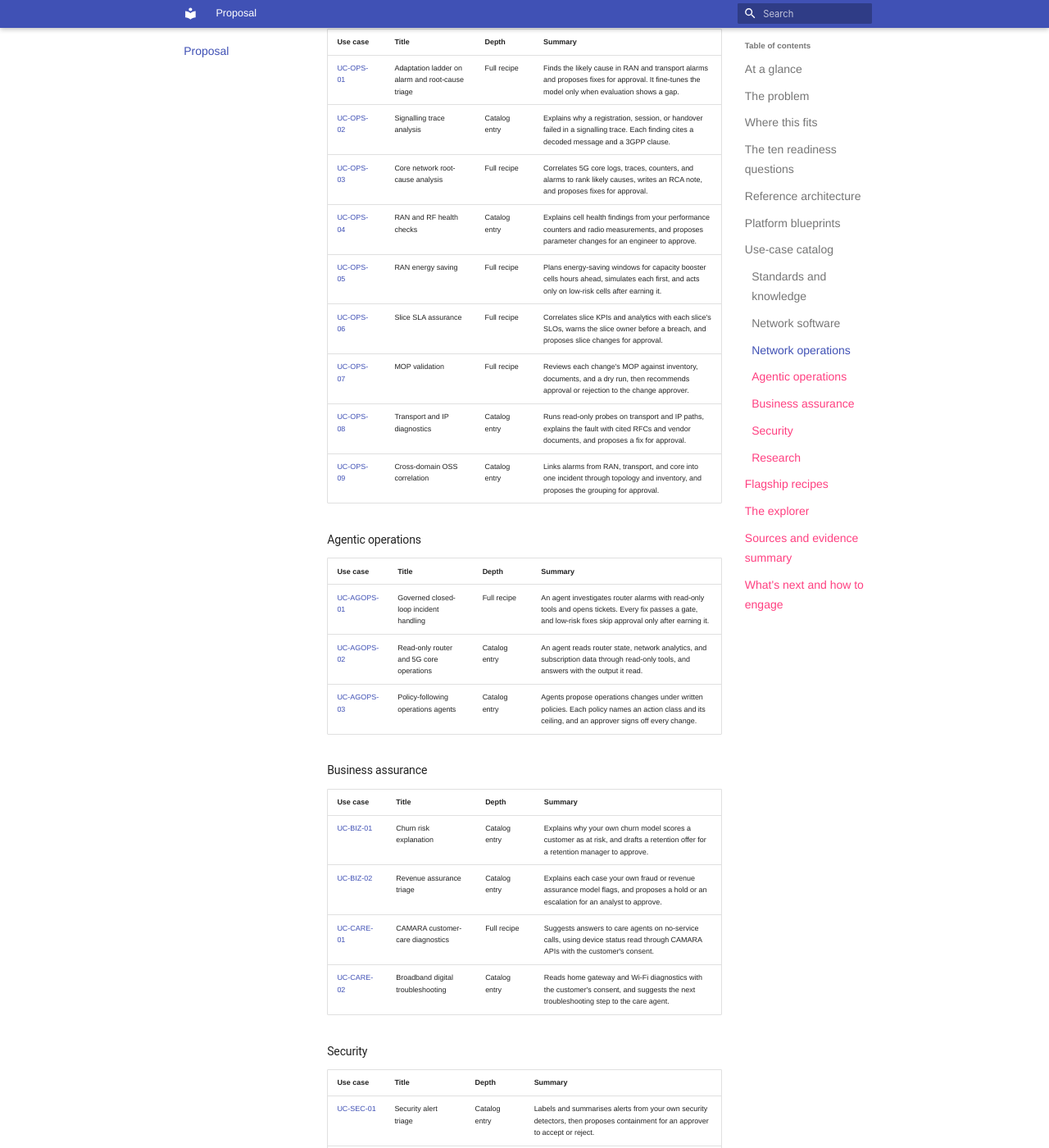
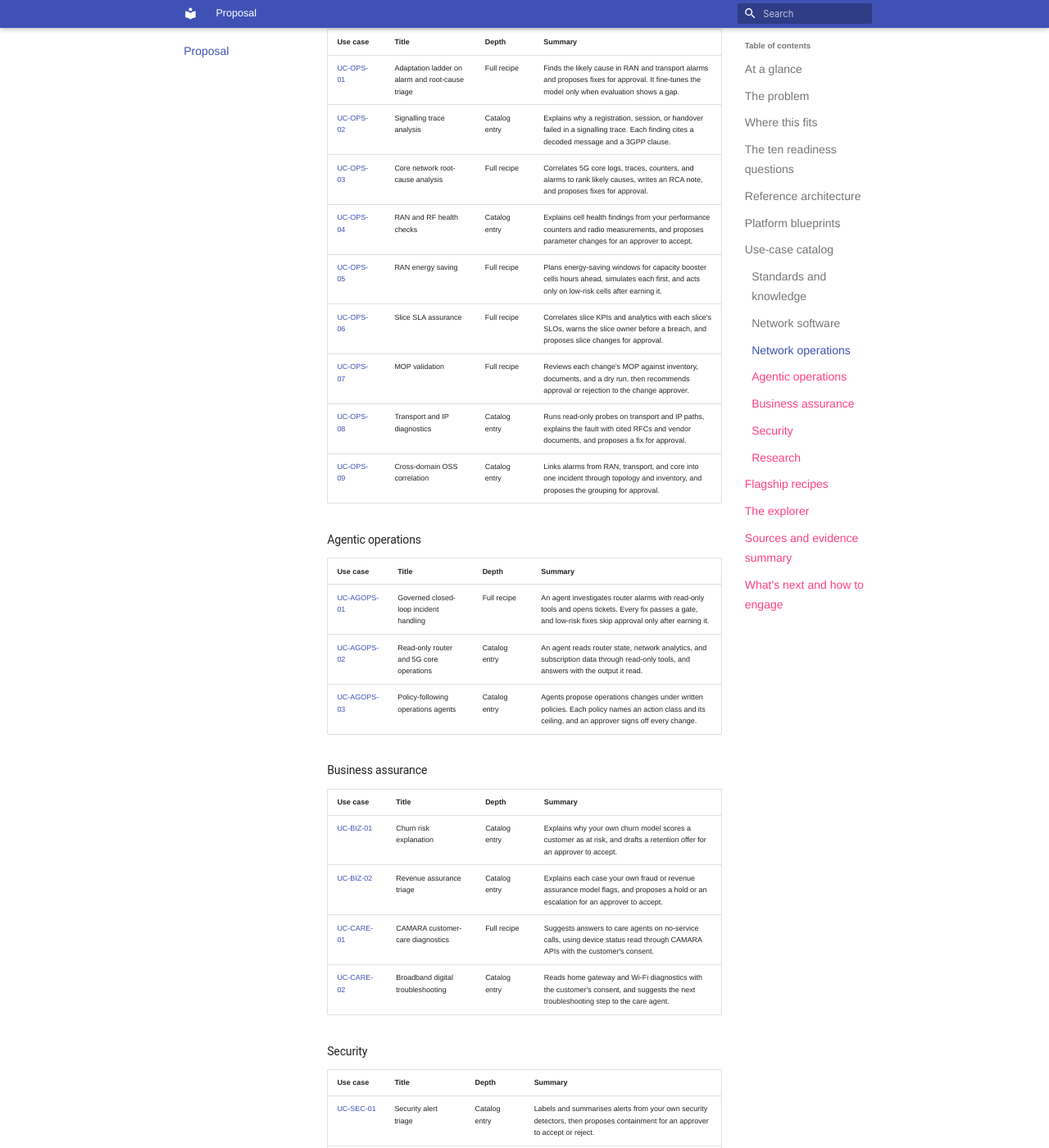
Before and after one commit to ravisharma5/otel-telco-blueprints, an MkDocs documentation site: the page built from proposal/index.md, in a window 1280 px wide and 1400 px high, scrolled down 3927 px. Shown: the whole window at 82% size. Built offline with MkDocs 1.6.1 and Material for MkDocs 9.7.7, drawn with Linux system fonts in a browser that asks for light colours; nearby versions of some CDN libraries; library files that are not in the unit come from our copies; some of the changed text lies outside the part shown.

Commit message:
fix(catalog): use generic roles in card text
Card fields reach the explorer, but the generic-role check scanned page
bodies only. The churn card named a retention manager as the approver
while its Governance table names the approver role, and three other
cards named an engineer or analyst as the approver. Card text now names
the approver, the revenue assurance audience drops fraud analysts, and a
test checks every card string and who it says approves.

```diff
--- a/proposal/index.md
+++ b/proposal/index.md
@@ -110,7 +110,7 @@ A full recipe adds a worked example and deploy steps. A catalog entry fits on on
 | Use case | Title | Depth | Summary |
 |---|---|---|---|
 | [UC-SW-01](../catalog/network-software/ran-core-code-assistant/README.md) | RAN and core code assistant | Catalog entry | Answers questions about your RAN and core code, citing files and 3GPP clauses, or says what it searched without an answer. |
-| [UC-SW-02](../catalog/network-software/network-automation-review/README.md) | Network automation review | Catalog entry | Reviews proposed network automation changes against schema checks, dry runs, and your standards, then recommends approval to an engineer. |
+| [UC-SW-02](../catalog/network-software/network-automation-review/README.md) | Network automation review | Catalog entry | Reviews proposed network automation changes against schema checks, dry runs, and your standards, then recommends approval to the change approver. |
 | [UC-SW-03](../catalog/network-software/oran-ric-xapp-assistant/README.md) | O-RAN RIC xApp assistant | Catalog entry | Answers xApp development questions from O-RAN specifications and your RIC code, with citations, or says what it searched. |
 
 ### Network operations
@@ -120,7 +120,7 @@ A full recipe adds a worked example and deploy steps. A catalog entry fits on on
 | [UC-OPS-01](../catalog/network-operations/alarm-triage-adaptation/README.md) | Adaptation ladder on alarm and root-cause triage | Full recipe | Finds the likely cause in RAN and transport alarms and proposes fixes for approval. It fine-tunes the model only when evaluation shows a gap. |
 | [UC-OPS-02](../catalog/network-operations/signalling-trace-analysis/README.md) | Signalling trace analysis | Catalog entry | Explains why a registration, session, or handover failed in a signalling trace. Each finding cites a decoded message and a 3GPP clause. |
 | [UC-OPS-03](../catalog/network-operations/core-network-rca/README.md) | Core network root-cause analysis | Full recipe | Correlates 5G core logs, traces, counters, and alarms to rank likely causes, writes an RCA note, and proposes fixes for approval. |
-| [UC-OPS-04](../catalog/network-operations/ran-rf-health-checks/README.md) | RAN and RF health checks | Catalog entry | Explains cell health findings from your performance counters and radio measurements, and proposes parameter changes for an engineer to approve. |
+| [UC-OPS-04](../catalog/network-operations/ran-rf-health-checks/README.md) | RAN and RF health checks | Catalog entry | Explains cell health findings from your performance counters and radio measurements, and proposes parameter changes for an approver to accept. |
 | [UC-OPS-05](../catalog/network-operations/ran-energy-saving/README.md) | RAN energy saving | Full recipe | Plans energy-saving windows for capacity booster cells hours ahead, simulates each first, and acts only on low-risk cells after earning it. |
 | [UC-OPS-06](../catalog/network-operations/slice-sla-assurance/README.md) | Slice SLA assurance | Full recipe | Correlates slice KPIs and analytics with each slice's SLOs, warns the slice owner before a breach, and proposes slice changes for approval. |
 | [UC-OPS-07](../catalog/network-operations/mop-validation/README.md) | MOP validation | Full recipe | Reviews each change's MOP against inventory, documents, and a dry run, then recommends approval or rejection to the change approver. |
@@ -139,8 +139,8 @@ A full recipe adds a worked example and deploy steps. A catalog entry fits on on
 
 | Use case | Title | Depth | Summary |
 |---|---|---|---|
-| [UC-BIZ-01](../catalog/business-assurance/churn-risk-explanation/README.md) | Churn risk explanation | Catalog entry | Explains why your own churn model scores a customer as at risk, and drafts a retention offer for a retention manager to approve. |
-| [UC-BIZ-02](../catalog/business-assurance/revenue-assurance-triage/README.md) | Revenue assurance triage | Catalog entry | Explains each case your own fraud or revenue assurance model flags, and proposes a hold or an escalation for an analyst to approve. |
+| [UC-BIZ-01](../catalog/business-assurance/churn-risk-explanation/README.md) | Churn risk explanation | Catalog entry | Explains why your own churn model scores a customer as at risk, and drafts a retention offer for an approver to accept. |
+| [UC-BIZ-02](../catalog/business-assurance/revenue-assurance-triage/README.md) | Revenue assurance triage | Catalog entry | Explains each case your own fraud or revenue assurance model flags, and proposes a hold or an escalation for an approver to accept. |
 | [UC-CARE-01](../catalog/business-assurance/camara-care-diagnostics/README.md) | CAMARA customer-care diagnostics | Full recipe | Suggests answers to care agents on no-service calls, using device status read through CAMARA APIs with the customer's consent. |
 | [UC-CARE-02](../catalog/business-assurance/broadband-digital-troubleshooting/README.md) | Broadband digital troubleshooting | Catalog entry | Reads home gateway and Wi-Fi diagnostics with the customer's consent, and suggests the next troubleshooting step to the care agent. |
 
```
Also changed, not shown: catalog/business-assurance/churn-risk-explanation/README.md (+1 -1 lines), catalog/business-assurance/revenue-assurance-triage/README.md (+3 -3 lines), catalog/network-operations/ran-rf-health-checks/README.md (+1 -1 lines), catalog/network-software/network-automation-review/README.md (+1 -1 lines), 2 other files.
